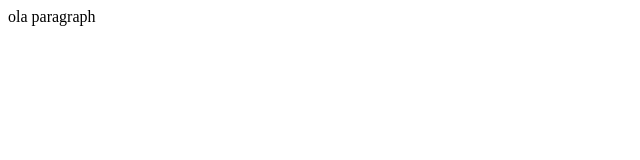
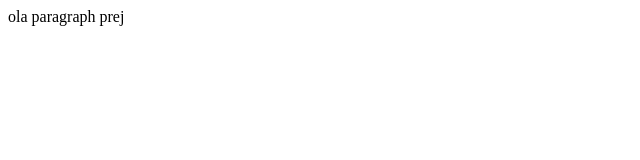
Before and after one commit to kristoffabjan/SIS_vaja, a plain HTML site: page index.html in a window 1280 px wide. Shown: the full height of the page, 0-640 px from the left. Drawn offline with Linux system fonts and the light colour scheme.

Commit message:
index prej

```diff
--- a/index.html
+++ b/index.html
@@ -1 +1 @@
-<p> ola paragraph </p>
+<p> ola paragraph prej </p>
```
